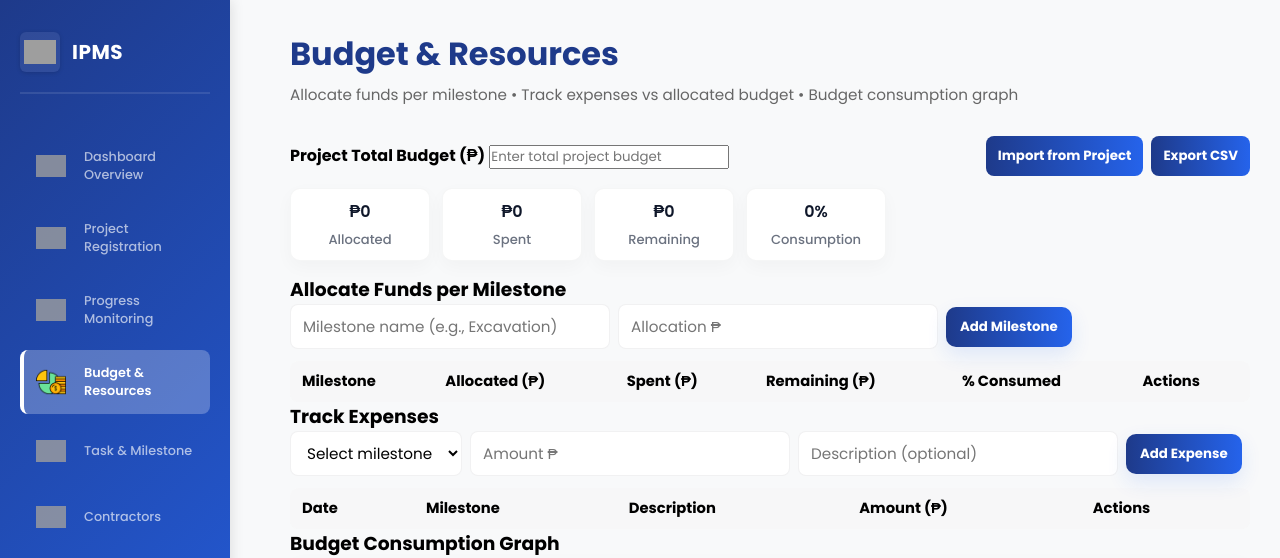
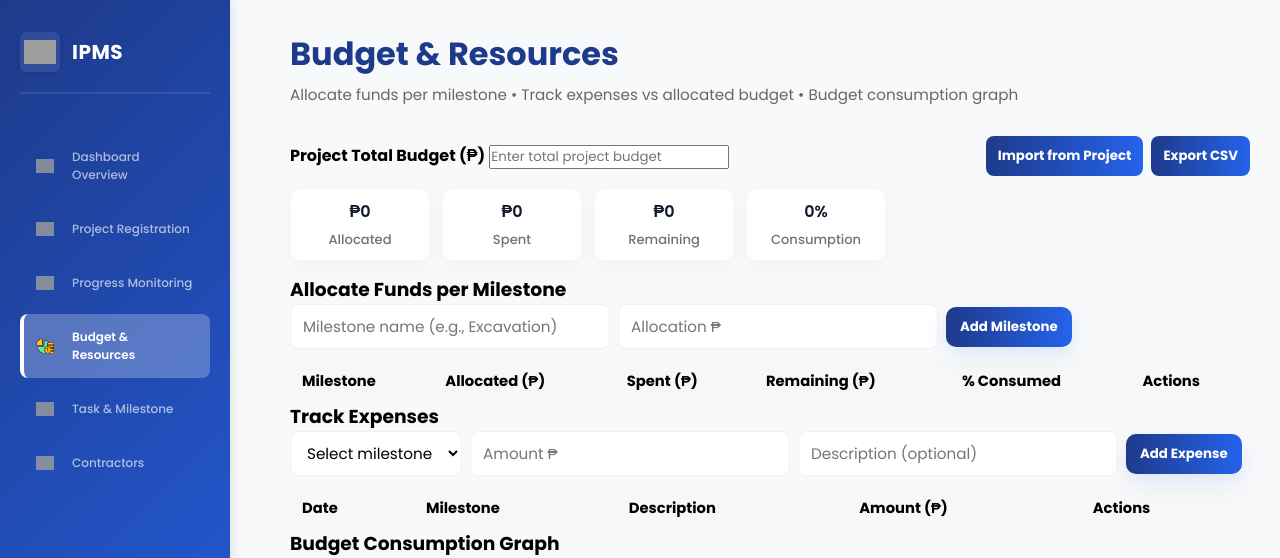
Before and after one commit to JongdingTV/lgu-ipms, a PHP site: page /budget_resources.html in a window 1280 px wide. Shown: the top 558 px of the page. Run offline with PHP 8.4, Linux system fonts and the light colour scheme; lists and menus that the app fills with data are empty; grey boxes are pictures that could not be loaded.

Commit message:
Fixed the size of the name and photo

```diff
--- a/budget-resources/budget-resources.css
+++ b/budget-resources/budget-resources.css
@@ -53,8 +53,8 @@ body.sidebar-hidden {
 /* ensure dashboard icon shows and links align */
 .nav-links a { display: flex; align-items: center; gap: 8px; }
 .nav-links a .nav-icon {
-    width: 30px;
-    height: 30px;
+    width: 18px;
+    height: 18px;
     object-fit: contain;
     display: inline-block;
     margin-right: 6px;
@@ -111,7 +111,7 @@ body.sidebar-hidden {
     opacity: 0.8;
     transition: all 0.3s ease;
     border-radius: 8px;
-    font-size: 0.80em;
+    font-size: 0.75em;
     font-weight: 500;
 }
 
--- a/contractors/contractors.css
+++ b/contractors/contractors.css
@@ -52,8 +52,8 @@ body.sidebar-hidden {
 /* ensure dashboard icon shows and links align */
 .nav-links a { display: flex; align-items: center; gap: 8px; }
 .nav-links a .nav-icon {
-    width: 30px;
-    height: 30px;
+    width: 18px;
+    height: 18px;
     object-fit: contain;
     display: inline-block;
     margin-right: 6px;
@@ -110,7 +110,7 @@ body.sidebar-hidden {
     opacity: 0.8;
     transition: all 0.3s ease;
     border-radius: 8px;
-    font-size: 0.80em;
+    font-size: 0.75em;
     font-weight: 500;
 }
 
--- a/dashboard/dashboard.css
+++ b/dashboard/dashboard.css
@@ -101,7 +101,7 @@ body.sidebar-hidden {
     opacity: 0.8;
     transition: all 0.3s ease;
     border-radius: 8px;
-    font-size: 0.80em;
+    font-size: 0.75em;
     font-weight: 500;
 }
 
@@ -124,8 +124,8 @@ body.sidebar-hidden {
 /* ensure dashboard icon shows and links align */
 .nav-links a { display: flex; align-items: center; gap: 8px; }
 .nav-links a .nav-icon {
-    width: 30px;
-    height: 30px;
+    width: 18px;
+    height: 18px;
     object-fit: contain;
     display: inline-block;
     margin-right: 6px;
--- a/progress-monitoring/progress-monitoring.css
+++ b/progress-monitoring/progress-monitoring.css
@@ -52,8 +52,8 @@ body.sidebar-hidden {
 /* ensure dashboard icon shows and links align */
 .nav-links a { display: flex; align-items: center; gap: 8px; }
 .nav-links a .nav-icon {
-    width: 30px;
-    height: 30px;
+    width: 18px;
+    height: 18px;
     object-fit: contain;
     display: inline-block;
     margin-right: 6px;
@@ -110,7 +110,7 @@ body.sidebar-hidden {
     opacity: 0.8;
     transition: all 0.3s ease;
     border-radius: 8px;
-    font-size: 0.80em;
+    font-size: 0.75em;
     font-weight: 500;
 }
 
--- a/project-registration/project-reg.css
+++ b/project-registration/project-reg.css
@@ -52,8 +52,8 @@ body.sidebar-hidden {
 /* ensure dashboard icon shows and links align */
 .nav-links a { display: flex; align-items: center; gap: 8px; }
 .nav-links a .nav-icon {
-    width: 30px;
-    height: 30px;
+    width: 18px;
+    height: 18px;
     object-fit: contain;
     display: inline-block;
     margin-right: 6px;
@@ -110,7 +110,7 @@ body.sidebar-hidden {
     opacity: 0.8;
     transition: all 0.3s ease;
     border-radius: 8px;
-    font-size: 0.80em;
+    font-size: 0.75em;
     font-weight: 500;
 }
 
--- a/project-registration/project_registration.html
+++ b/project-registration/project_registration.html
@@ -14,7 +14,7 @@
         </div>
         <div class="nav-links">
             <a href="../dashboard/dashboard.html"><img src="../dashboard/dashboard.png" alt="Dashboard Icon" class="nav-icon">Dashboard Overview</a>
-            <a href="progress_monitoring.html" class="active"><img src="list.png" class="nav-icon">Project Registration</a>
+            <a href="project_registration.html" class="active"><img src="list.png" class="nav-icon">Project Registration</a>
             <a href="../progress-monitoring/progress_monitoring.html"><img src="../progress-monitoring/monitoring.png" class="nav-icon">Progress Monitoring</a>
             <a href="../budget-resources/budget_resources.html"><img src="../budget-resources/budget.png" class="nav-icon">Budget & Resources</a>
             <a href="../task-milestone/tasks_milestones.html"><img src="../task-milestone/production.png" class="nav-icon">Task & Milestone</a>
--- a/task-milestone/task-milestone.css
+++ b/task-milestone/task-milestone.css
@@ -52,8 +52,8 @@ body.sidebar-hidden {
 /* ensure dashboard icon shows and links align */
 .nav-links a { display: flex; align-items: center; gap: 8px; }
 .nav-links a .nav-icon {
-    width: 30px;
-    height: 30px;
+    width: 18px;
+    height: 18px;
     object-fit: contain;
     display: inline-block;
     margin-right: 6px;
@@ -110,7 +110,7 @@ body.sidebar-hidden {
     opacity: 0.8;
     transition: all 0.3s ease;
     border-radius: 8px;
-    font-size: 0.80em;
+    font-size: 0.75em;
     font-weight: 500;
 }
 
```
